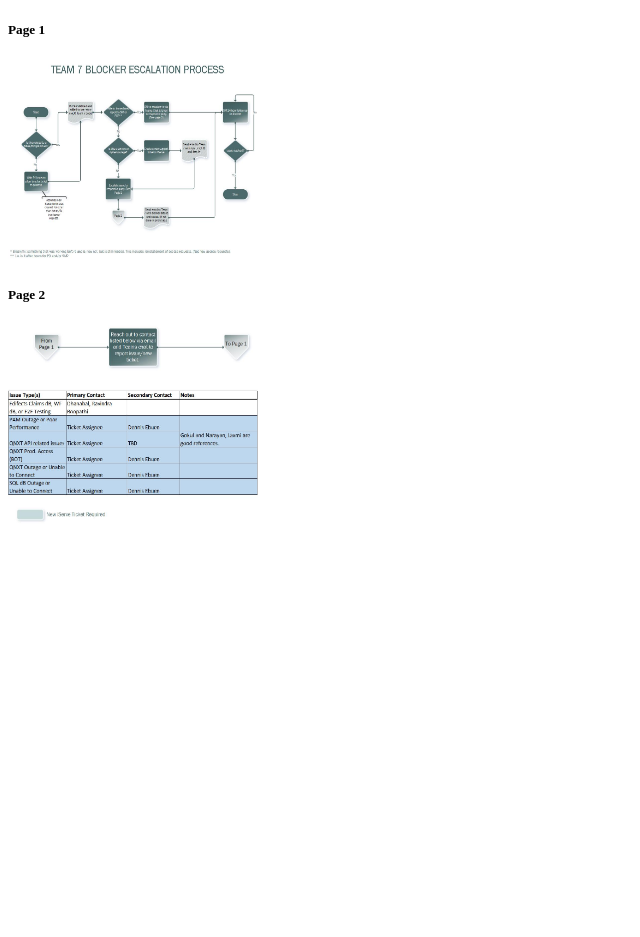
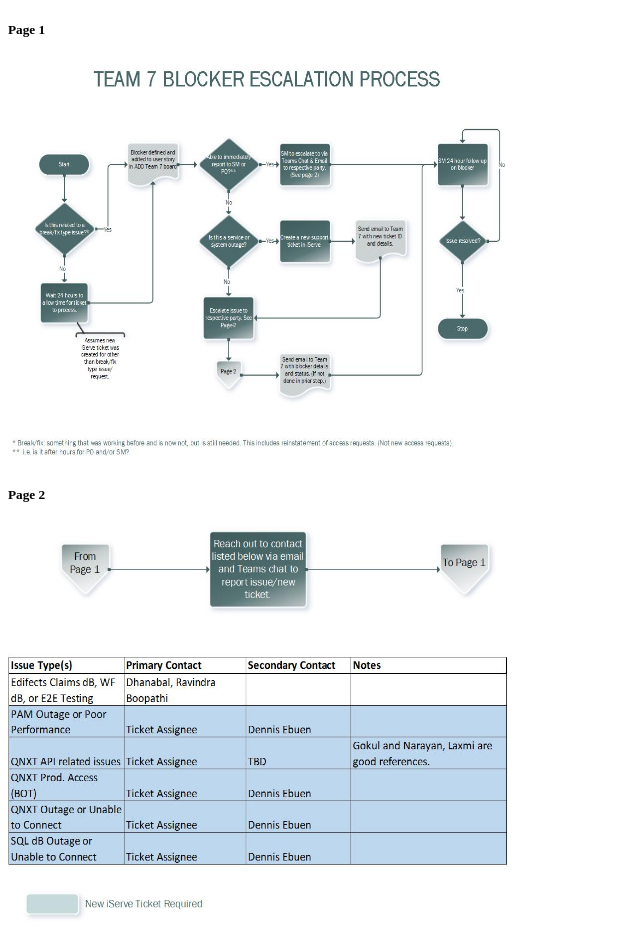
Before and after one commit to atlsykes/MH-Process, a plain HTML site: page index.htm in a window 1280 px wide. Shown: the whole page, without its empty margins (0-640 px from the left). Before the commit the page ends 800 px from the top, so only its background shows below. Drawn offline with Linux system fonts and the light colour scheme.

Commit message:
Add files via upload

```diff
--- a/index.htm
+++ b/index.htm
@@ -16,12 +16,12 @@
     <h5>Page 1</h5>
     <img
       src="./Team 7 Blocker Escalation Process-page1.jpg"
-      style="width: 250px; height: 200px"
+      style="width: 500px; height: 400px"
     />
     <h5>Page 2</h5>
     <img
       src="./Team 7 Blocker Escalation Process-page2.jpg"
-      style="width: 250px; height: 200px"
+      style="width: 500px; height: 400px"
     />
 
     <script src="" async defer></script>
```
